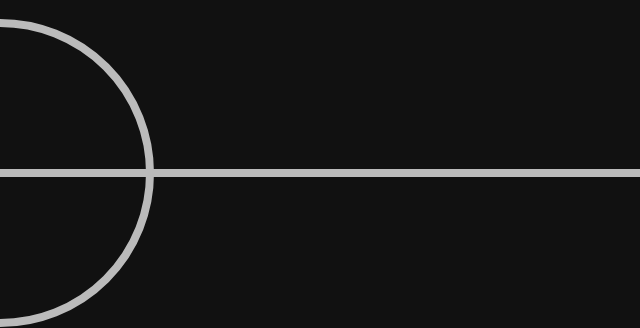
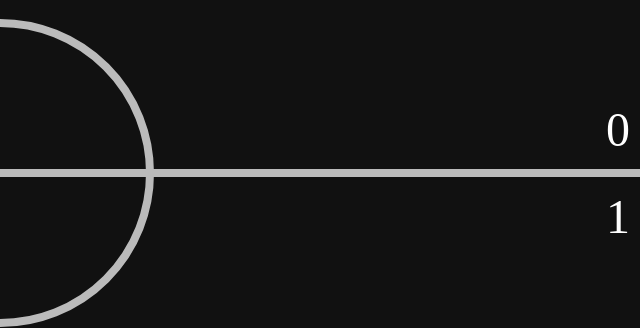
Before and after one commit to Arihantawasthi/pong, a website built with Vite: page index.html in a window 1280 px wide. Shown: the part 227-555 px from the top of the page, 640-1280 px from the left. Built offline with nearby package versions, Linux system fonts and the light colour scheme.

Commit message:
feat: added an element to show score

```diff
--- a/index.html
+++ b/index.html
@@ -20,10 +20,26 @@
                 width: 100%;
                 background-color: #111;
             }
+            .score-container {
+                position: absolute;
+                top: 50%;
+                right: 10px;
+                z-index: 9;
+                transform: translateY(-50%);
+                font-size: 48px;
+                color: white;
+            }
+            .score-container p {
+                margin: 2rem 0rem;
+            }
         </style>
     </head>
     <body>
         <canvas id="game"></canvas>
+        <div class="score-container">
+            <p class="score" id="player-1-score">0</p>
+            <p class="score" id="player-2-score">1</p>
+        </div>
         <script type="module" src="/src/main.ts"></script>
     </body>
 </html>
```
